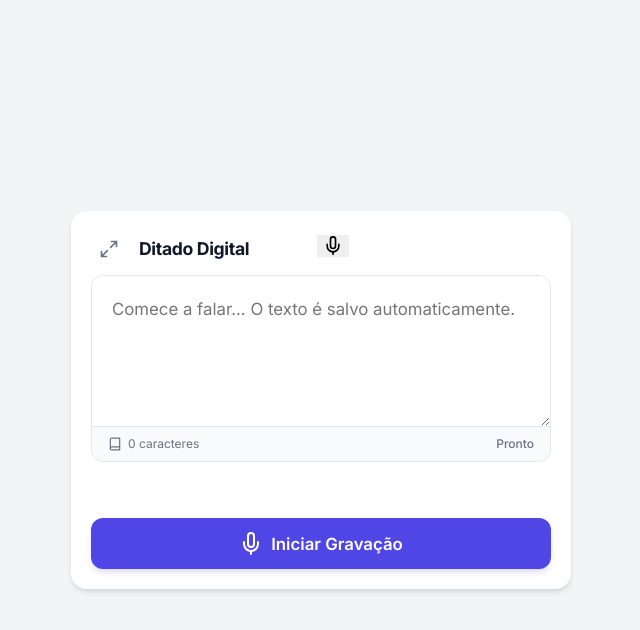
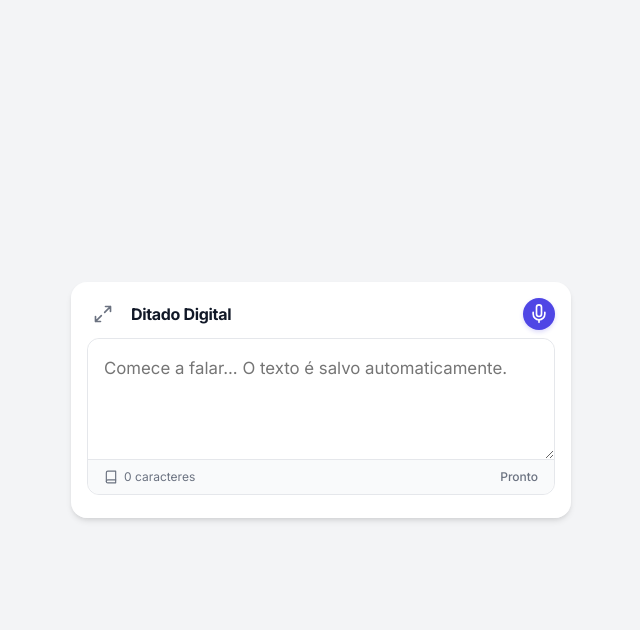
Before and after one commit to Fernnog/Power-Dictator, a plain HTML site: page app.html in a window 1280 px wide. Both pictures are taken after a click on the button "Alternar Modo Compacto". Shown: the whole page, without its empty margins (319-959 px from the left). Drawn offline with Linux system fonts and the light colour scheme.

Commit message:
Update style.css

```diff
--- a/style.css
+++ b/style.css
@@ -4,7 +4,7 @@
 :root {
     --primary: #4f46e5;
     --primary-hover: #4338ca;
-    --success: #059669; /* Verde mais escuro para melhor leitura */
+    --success: #059669;
     --danger: #ef4444;
     --bg-app: #f3f4f6;
     --bg-card: #ffffff;
@@ -46,12 +46,12 @@ body {
     transition: all 0.4s cubic-bezier(0.25, 0.8, 0.25, 1);
     display: flex;
     flex-direction: column;
-    max-height: 95vh; /* Evita que estoure a tela verticalmente */
+    max-height: 95vh;
 }
 
 /* MODO MINIMIZADO (Compact Mode) */
 .container.minimized {
-    padding: 1.25rem;
+    padding: 1rem; /* Padding reduzido */
     max-width: 500px;
     background-color: rgba(255, 255, 255, 0.98);
 }
@@ -59,15 +59,22 @@ body {
 .container.minimized .subtitle,
 .container.minimized .tools-grid,
 .container.minimized .divider,
-.container.minimized .secondary-controls {
+.container.minimized .control-bar { /* Oculta a barra de controle principal */
     display: none;
     opacity: 0;
 }
 
-.container.minimized h1 { font-size: 1.1rem; }
+/* Exibe o microfone do header apenas no minimizado */
+.container.minimized .btn-header-mic {
+    display: flex;
+}
+
+/* Ajustes de Texto e Editor no modo Mini */
+.container.minimized h1 { font-size: 1rem; }
 .container.minimized .badge-pro { display: none; }
-.container.minimized .editor-wrapper { margin-bottom: 0.5rem; }
-.container.minimized textarea { min-height: 150px; }
+.container.minimized .editor-wrapper { margin-bottom: 0; flex-grow: 1; }
+.container.minimized textarea { min-height: 120px; padding: 1rem; }
+.container.minimized .status-message { margin: 0.2rem 0; font-size: 0.8rem; min-height: auto; }
 
 /* HEADER */
 .app-header {
@@ -75,6 +82,7 @@ body {
     justify-content: space-between;
     align-items: center;
     margin-bottom: 0.5rem;
+    height: 32px; /* Altura fixa para evitar pulos */
 }
 
 .header-left {
@@ -122,7 +130,7 @@ h1 {
     border: none;
     color: var(--text-muted);
     cursor: pointer;
-    padding: 8px;
+    padding: 6px;
     border-radius: 50%;
     display: flex;
     align-items: center;
@@ -130,6 +138,31 @@ h1 {
     transition: background 0.2s;
 }
 .btn-toggle-size:hover { background: #f3f4f6; color: var(--text-main); }
+
+/* Botão Microfone do Header */
+.btn-header-mic {
+    display: none; /* Oculto por padrão */
+    background-color: var(--primary);
+    color: white;
+    border: none;
+    width: 32px;
+    height: 32px;
+    border-radius: 50%;
+    align-items: center;
+    justify-content: center;
+    cursor: pointer;
+    box-shadow: 0 2px 4px rgba(79, 70, 229, 0.2);
+    transition: all 0.2s;
+}
+.btn-header-mic:hover { background-color: var(--primary-hover); transform: scale(1.05); }
+
+/* Animação Pulso no Header Mic */
+.btn-header-mic.recording {
+    background-color: #fef2f2;
+    color: var(--danger);
+    border: 1px solid var(--danger);
+    animation: pulse-red 2s infinite;
+}
 
 /* =============================================== */
 /* INDICADOR DE GRAVAÇÃO & VISUALIZADOR            */
@@ -147,6 +180,11 @@ h1 {
     border: 1px solid #fecaca;
     transition: all 0.3s ease;
     opacity: 1;
+}
+
+/* No modo minimizado, o badge compete com o botão mic do header, vamos simplificar */
+.container.minimized .recording-badge {
+    display: none;
 }
 
 .recording-badge.hidden {
@@ -183,7 +221,7 @@ h1 {
     margin-bottom: 1rem;
     display: flex;
     flex-direction: column;
-    flex-grow: 1; /* Permite expandir se necessário */
+    flex-grow: 1;
 }
 
 .editor-wrapper:focus-within {
@@ -265,16 +303,10 @@ textarea {
     margin-bottom: 1.5rem;
 }
 
-/* Layout de duas colunas apenas quando não minimizado e se houver espaço */
 @media (min-width: 500px) {
     .control-bar {
         grid-template-columns: 2fr 1fr;
     }
-}
-
-.container.minimized .control-bar {
-    grid-template-columns: 1fr; /* Força 1 coluna no modo minimizado */
-    margin-bottom: 0;
 }
 
 button, .btn-secondary, .tool-btn {
@@ -321,18 +353,15 @@ button, .btn-secondary, .tool-btn {
 }
 .btn-primary-large.recording:hover { background-color: #fee2e2; }
 
-/* Botão Secundário (Upload) - Contraste Melhorado */
+/* Botão Secundário */
 .btn-secondary {
     background-color: white;
-    border: 1px solid #d1d5db; /* Borda mais escura */
+    border: 1px solid #d1d5db;
     color: var(--text-main);
     border-radius: var(--radius);
-    font-weight: 600; /* Texto um pouco mais pesado */
+    font-weight: 600;
 }
 .btn-secondary:hover { background-color: #f9fafb; border-color: #9ca3af; color: #111827; }
-
-/* Esconde botão secundário no modo minimizado */
-.container.minimized .secondary-controls { display: none; }
 
 #fileInput { display: none; }
 
@@ -343,7 +372,7 @@ button, .btn-secondary, .tool-btn {
 }
 
 /* =============================================== */
-/* GRADE DE FERRAMENTAS (Uniformização Visual)     */
+/* GRADE DE FERRAMENTAS                            */
 /* =============================================== */
 .tools-grid {
     display: grid;
@@ -351,15 +380,14 @@ button, .btn-secondary, .tool-btn {
     gap: 0.75rem;
 }
 
-/* Estilo Ghost/Clean Unificado */
 .tool-btn {
     padding: 0.75rem;
     border-radius: 8px;
     font-size: 0.9rem;
     font-weight: 500;
     background: white;
-    border: 1px solid var(--border); /* Borda padrão suave */
-    color: var(--text-muted); /* Texto cinza neutro */
+    border: 1px solid var(--border);
+    color: var(--text-muted);
     box-shadow: var(--shadow-sm);
 }
 
@@ -373,11 +401,8 @@ button, .btn-secondary, .tool-btn {
 }
 .tool-btn:hover svg { opacity: 1; }
 
-/* Cores SEMÂNTICAS apenas no Hover/Active */
 .tool-btn.magic:hover { color: #d97706; border-color: #fcd34d; background: #fffbeb; }
 .tool-btn.legal:hover { color: #2563eb; border-color: #bfdbfe; background: #eff6ff; }
 .tool-btn.action:hover { color: var(--primary); border-color: #c7d2fe; background: #eef2ff; }
-
-/* Botão Limpar (Exceção: Mantém indício de perigo, mas sutil) */
 .tool-btn.danger { color: #b91c1c; border-color: #fecaca; background: #fff; }
 .tool-btn.danger:hover { background: #fef2f2; border-color: #f87171; }
```
